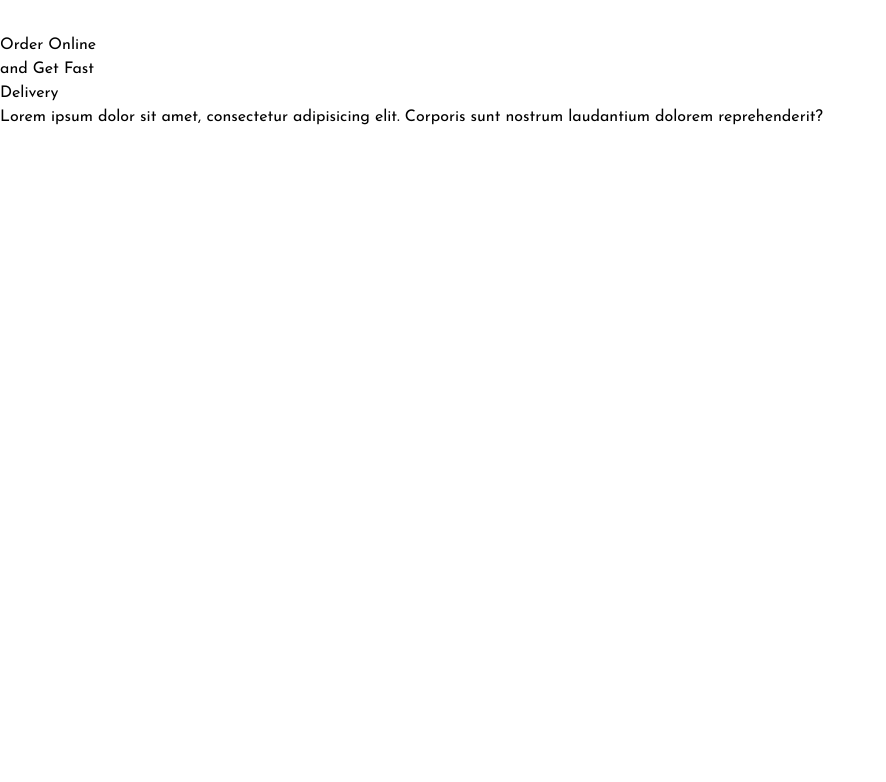
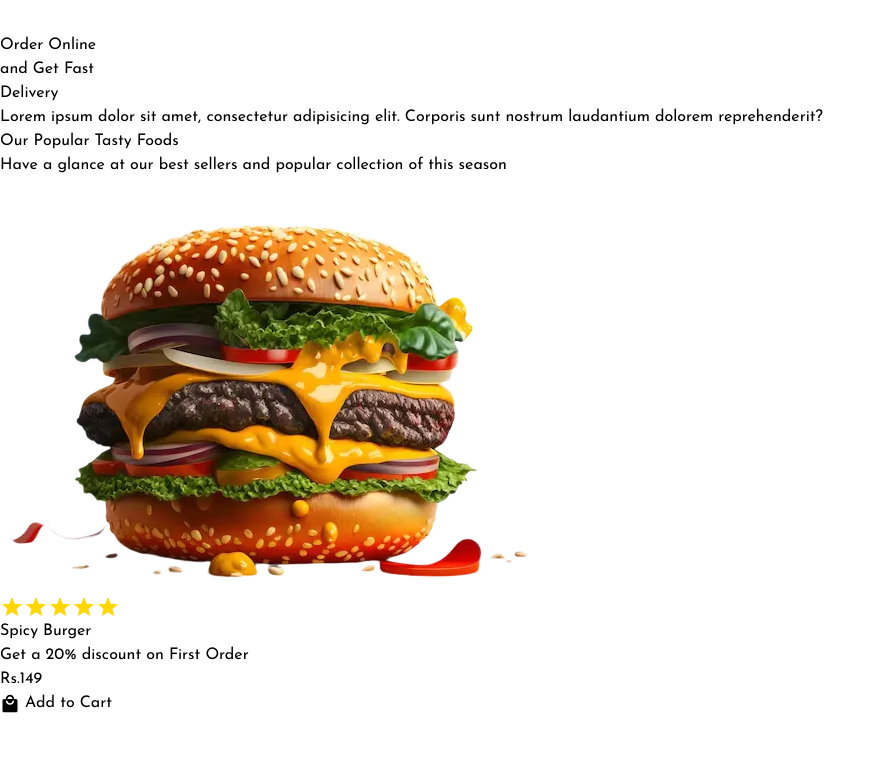
Before and after one commit to darkkphoenyx/Foodey-Your-Online-Restro, a React (Vite) app: page / in a window 1280 px wide. Shown: the part 7900-8682 px from the top of the page, without its empty margins (0-886 px from the left). Before the commit the page ends 8029 px from the top, so only its background shows below. Built offline with nearby package versions, Linux system fonts and the light colour scheme; a web font is replaced by a local one.

Commit message:
food card renderer completed

```diff
--- /dev/null
+++ b/src/components/extras/FoodCard.tsx
@@ -0,0 +1,151 @@
+import StarIcon from "@mui/icons-material/Star";
+import LocalMallIcon from "@mui/icons-material/LocalMall";
+import StarOutlineIcon from "@mui/icons-material/StarOutline";
+
+const cards = [
+  {
+    id: 1,
+    title: "Spicy Burger",
+    offer: "Get a 20% discount on First Order",
+    image: "/assets/burger.webp",
+    rate: "Rs.149",
+    rating: 5,
+  },
+  {
+    id: 2,
+    title: "Fries",
+    offer: "Get a 20% discount on First Order",
+    image: "/assets/fries.webp",
+    rate: "Rs.49",
+    rating: 4,
+  },
+  {
+    id: 3,
+    title: "Combo 1",
+    offer: "Get a 25% discount on First Order",
+    image: "/assets/combo.webp",
+    rate: "Rs.149",
+    rating: 4,
+  },
+  {
+    id: 4,
+    title: "Combo 2",
+    offer: "Get a 50% discount on First Order",
+    image: "/assets/combo2.webp",
+    rate: "Rs.299",
+    rating: 5,
+  },
+  {
+    id: 5,
+    title: "Grill Sandwich",
+    offer: "Get a 20% discount on First Order",
+    image: "/assets/sandwich.webp",
+    rate: "Rs.129",
+    rating: 5,
+  },
+  {
+    id: 6,
+    title: "Pasta",
+    offer: "Get a 20% discount on First Order",
+    image: "/assets/pasta.webp",
+    rate: "Rs.119",
+    rating: 4,
+  },
+  {
+    id: 7,
+    title: "Cold Drink",
+    offer: "Get a 10% discount on First Order",
+    image: "/assets/colddrink.webp",
+    rate: "Rs.59",
+    rating: 4,
+  },
+  {
+    id: 8,
+    title: "Pizza",
+    offer: "Get a 10% discount on First Order",
+    image: "/assets/pizza.webp",
+    rate: "Rs.119",
+    rating: 5,
+  },
+];
+
+const renderStars = (rating: number) => {
+  const totalStars = 5;
+  const stars = [];
+
+  for (let i = 0; i < totalStars; i++) {
+    if (i < rating) {
+      stars.push(<StarIcon key={i} style={{ color: "gold" }} />);
+    } else {
+      stars.push(<StarOutlineIcon key={i} style={{ color: "gold" }} />);
+    }
+  }
+
+  return stars;
+};
+
+export const FoodCard = () => {
+  return (
+    <>
+      <div className="container mx-auto text-center py-16">
+        <div className="w-4/5 mx-auto flex justify-center">
+          <h2 className="text-6xl font-extrabold italic">
+            Our Popular Tasty{" "}
+            <span className="text-[--primary-text-color]">Foods</span>
+          </h2>
+        </div>
+        <p className="mt-4 text-lg">
+          Have a glance at our best sellers and popular collection of this
+          season
+        </p>
+      </div>
+      <div className="card-renderer">
+        <ul
+          role="list"
+          className="container mx-auto pb-10 flex flex-wrap gap-6 items-center justify-center"
+        >
+          {cards.map((item) => (
+            <li
+              key={item.id}
+              className="w-full sm:w-[280px] p-5 rounded-2xl bg-white shadow-lg border border-gray-300"
+            >
+              <div className="flex justify-between items-center mb-4">
+                {item.image ? (
+                  <img
+                    className="h-56 w-full"
+                    src={item.image}
+                    alt={item.title}
+                  />
+                ) : (
+                  <div className="w-8 sm:w-10 rounded-md bg-gray-200 flex items-center justify-center">
+                    <span className="text-gray-500">No Image</span>
+                  </div>
+                )}
+              </div>
+              <div className="flex items-center justify-center">
+                {renderStars(item.rating)}
+              </div>
+              <div className="details text-center mt-4">
+                <h1 className="text-3xl font-extrabold italic">{item.title}</h1>
+                <p className="mt-2 text-lg">{item.offer}</p>
+                <p className="mt-2 text-2xl font-extrabold text-[--primary-text-color]">
+                  {item.rate}
+                </p>
+              </div>
+              <a rel="noopener noreferrer">
+                <button className="bg-black text-white mt-4 font-medium text-sm sm:text-base py-2 sm:py-3 w-full rounded-3xl active:translate-y-1 transition-all hover:bg-white hover:text-black border border-black flex justify-center gap-2">
+                  <LocalMallIcon fontSize="small"></LocalMallIcon> Add to Cart
+                </button>
+              </a>
+            </li>
+          ))}
+        </ul>
+      </div>
+      <div className="flex items-center justify-center container mx-auto mb-2">
+        <button className="text-[--third-text-color] bg-[--primary-color] px-4 py-2  rounded-3xl text-lg font-semibold hover:text-[--primary-text-color] hover:bg-white border border-[--primary-color] transition-all active:translate-y-0.5">
+          View all Products
+        </button>
+      </div>
+    </>
+  );
+};
--- a/src/pages/HomePage.tsx
+++ b/src/pages/HomePage.tsx
@@ -1,4 +1,5 @@
 import { Delivery } from "../components/extras/Delivery";
+import { FoodCard } from "../components/extras/FoodCard";
 import Slider from "../components/extras/Slider";
 import { Hero } from "../components/hero section/Hero";
 import { AboutFoods } from "./AboutFoods";
@@ -10,6 +11,7 @@ export const HomePage = () => {
       <Slider />
       <AboutFoods />
       <Delivery />
+      <FoodCard />
     </>
   );
 };
```
Also changed, not shown: public/assets/star.webp (added).
